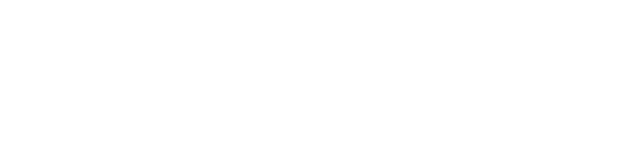
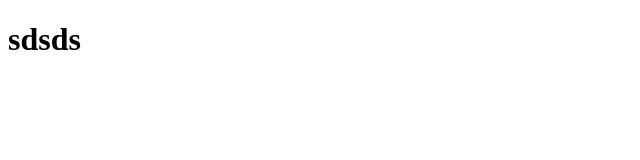
Before and after one commit to ksenikc/education, a plain HTML site: page index.html in a window 1280 px wide. Shown: the whole page, without its empty margins (0-640 px from the left). Drawn offline with Linux system fonts and the light colour scheme.

Commit message:
Тест

```diff
--- a/index.html
+++ b/index.html
@@ -6,6 +6,6 @@
     <title>Education</title>
 </head>
 <body>
-
+    <h1>sdsds</h1>
 </body>
 </html>
```
